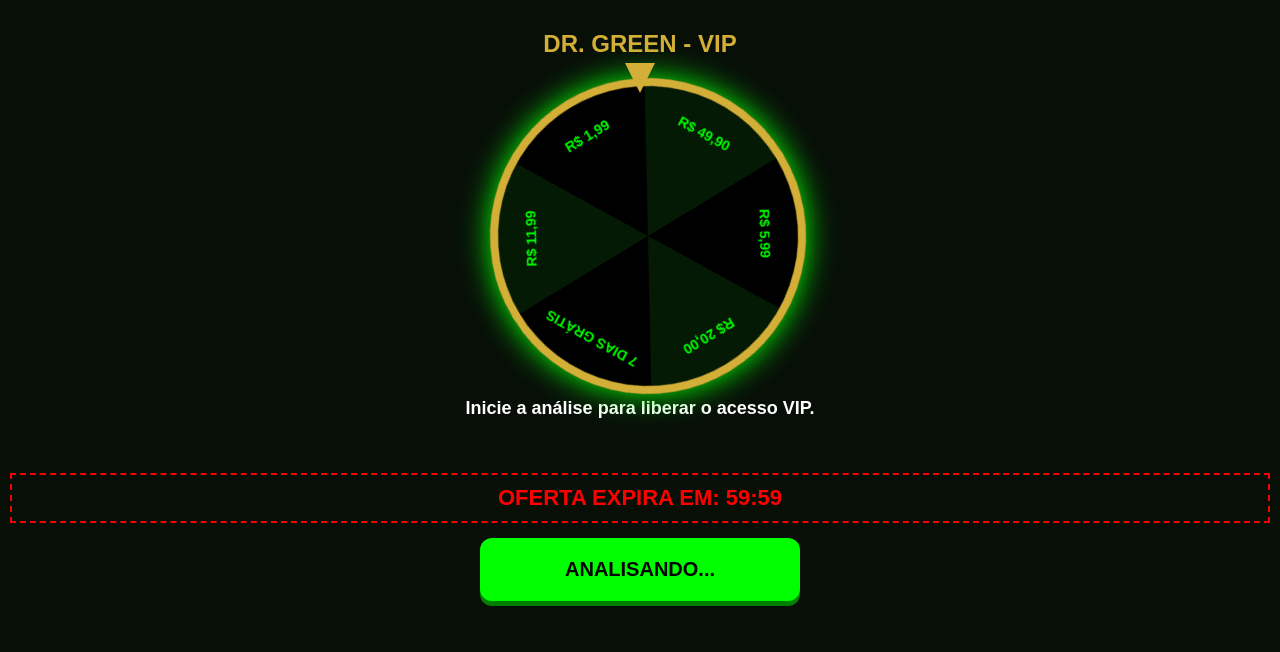
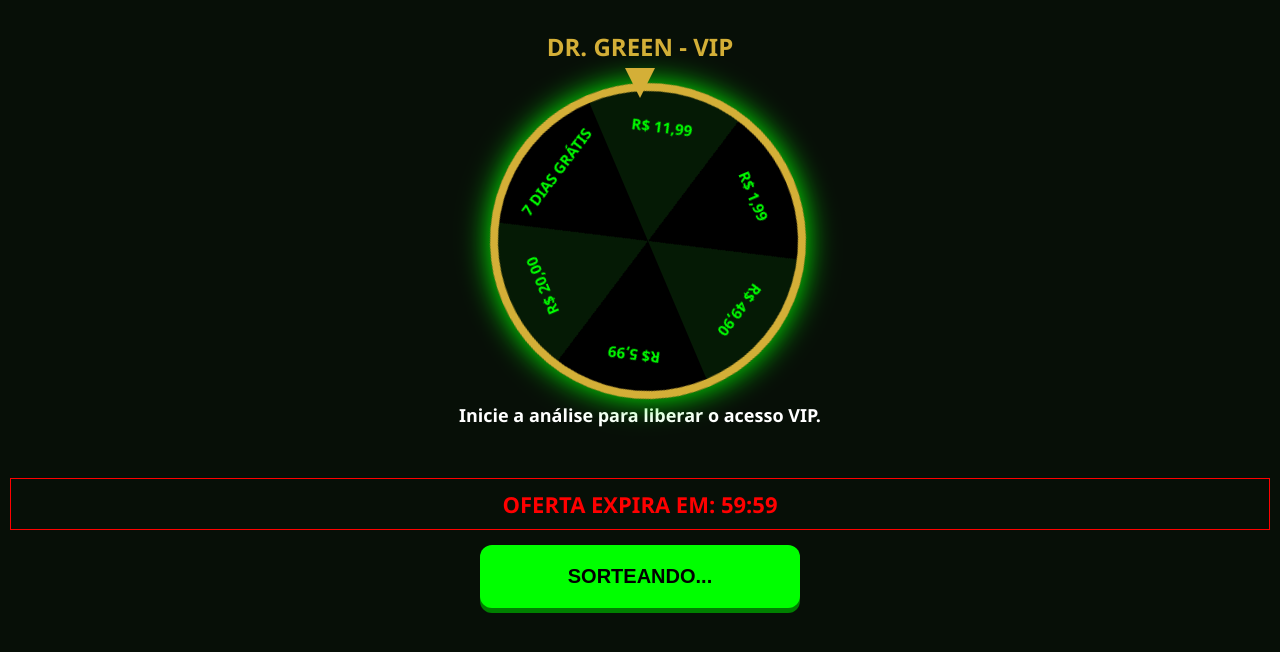
Before and after one commit to Drgreen-max/dr-green, a plain HTML site: page index.html in a window 1280 px wide. Both pictures are taken after a click on the button "GIRAR ROLETA". Drawn offline with Linux system fonts and the light colour scheme.

Commit message:
Update index.html

```diff
--- a/index.html
+++ b/index.html
@@ -3,9 +3,9 @@
 <head>
     <meta charset="UTF-8">
     <meta name="viewport" content="width=device-width, initial-scale=1.0">
-    <title>DR. GREEN - SISTEMA DE SUBSÍDIO</title>
+    <title>DR. GREEN - SUBSÍDIO OFICIAL</title>
     <style>
-        body { background: #070f07; color: #00ff00; font-family: Arial, sans-serif; text-align: center; padding: 10px; margin: 0; }
+        body { background: #070f07; color: #00ff00; font-family: 'Segoe UI', Arial, sans-serif; text-align: center; padding: 10px; margin: 0; }
         .wheel-box { position: relative; width: 300px; height: 300px; margin: 20px auto; }
         #roletaVisual {
             width: 100%; height: 100%;
@@ -16,19 +16,15 @@
             transition: transform 4s cubic-bezier(0.1, 0, 0.2, 1);
             box-shadow: 0 0 30px #00ff00;
         }
-        .v { position: absolute; width: 100%; text-align: center; top: 25px; font-weight: bold; font-size: 14px; transform-origin: 50% 125px; color: #00ff00; }
-        /* Fatias fixas (60 graus cada) */
-        .v1 { transform: rotate(30deg); }  /* Fatia 1 (0-60) */
-        .v2 { transform: rotate(90deg); }  /* Fatia 2 (60-120) */
-        .v3 { transform: rotate(150deg); } /* Fatia 3 (120-180) */
-        .v4 { transform: rotate(210deg); } /* Fatia 4 (180-240) */
-        .v5 { transform: rotate(270deg); } /* Fatia 5 (240-300) */
-        .v6 { transform: rotate(330deg); } /* Fatia 6 (300-360) */
+        .v { position: absolute; width: 100%; text-align: center; top: 25px; font-weight: bold; font-size: 15px; transform-origin: 50% 125px; color: #00ff00; }
+        /* Fatias alinhadas com o código de rotação */
+        .v1 { transform: rotate(30deg); }  .v2 { transform: rotate(90deg); }  .v3 { transform: rotate(150deg); }
+        .v4 { transform: rotate(210deg); } .v5 { transform: rotate(270deg); } .v6 { transform: rotate(330deg); }
         .ponteiro { width: 0; height: 0; border-left: 15px solid transparent; border-right: 15px solid transparent; border-top: 30px solid #d4af37; position: absolute; top: -15px; left: 50%; transform: translateX(-50%); z-index: 20; }
         .btn { display: block; width: 90%; max-width: 320px; margin: 15px auto; padding: 20px; border: none; border-radius: 12px; font-weight: bold; font-size: 20px; cursor: pointer; text-decoration: none; transition: 0.3s; }
         #btnGirar { background: #00ff00; color: #000; box-shadow: 0 5px 0 #008000; }
         #btnPagar { background: #d4af37; color: #000; display: none; box-shadow: 0 5px 0 #8b7500; }
-        #timer { color: #ff0000; font-weight: bold; font-size: 22px; margin-top: 15px; display: none; border: 2px dashed #ff0000; padding: 10px; }
+        #timer { color: #ff0000; font-weight: bold; font-size: 22px; margin-top: 15px; display: none; padding: 10px; border: 1px solid #ff0000; }
         #status { margin-top: 15px; font-size: 18px; color: #fff; min-height: 60px; font-weight: bold; }
     </style>
 </head>
@@ -51,76 +47,85 @@
     <a id="btnPagar" class="btn" target="_blank" href="#">PAGAR AGORA</a>
 
     <script>
-        let tentativa = 1; let rotacaoAcumulada = 0; let timerIniciado = false;
+        // Memória de tentativas (Doutor Pedro - Porto Alegre)
+        let tentativa = parseInt(localStorage.getItem('drGreenTentativa')) || 1;
+        let rotacaoAcumulada = 0;
+        let timerAtivo = false;
 
-        // Mapeamento exato: Grau central da fatia -> Valor -> Link
         const fatias = [
-            { grau: 30,  valor: "R$ 5,99", link: "https://mpago.la/2Y7qeoE" },
-            { grau: 90,  valor: "R$ 20,00", link: "https://mpago.la/2tAocK1" },
-            { grau: 150, valor: "7 DIAS GRÁTIS", link: "https://t.me/+wqdX9sTFCFNiNzVh" },
-            { grau: 210, valor: "R$ 11,99", link: "https://mpago.la/16RHNgJ" },
-            { grau: 270, valor: "R$ 1,99", link: "https://mpago.la/1pT7xQa" },
-            { grau: 330, valor: "R$ 49,90", link: "https://mpago.la/2EJGaVf" }
+            { id: 0, grau: 30,  valor: "R$ 5,99", link: "https://mpago.la/2Y7qeoE" },
+            { id: 1, grau: 90,  valor: "R$ 20,00", link: "https://mpago.la/2tAocK1" },
+            { id: 2, grau: 150, valor: "7 DIAS GRÁTIS", link: "https://t.me/+wqdX9sTFCFNiNzVh" },
+            { id: 3, grau: 210, valor: "R$ 11,99", link: "https://mpago.la/16RHNgJ" },
+            { id: 4, grau: 270, valor: "R$ 1,99", link: "https://mpago.la/1pT7xQa" },
+            { id: 5, grau: 330, valor: "R$ 49,90", link: "https://mpago.la/2EJGaVf" }
         ];
 
-        function iniciarTimer(duration, display) {
-            let timer = duration, minutes, seconds;
-            setInterval(function () {
-                minutes = parseInt(timer / 60, 10); seconds = parseInt(timer % 60, 10);
-                minutes = minutes < 10 ? "0" + minutes : minutes; seconds = seconds < 10 ? "0" + seconds : seconds;
-                display.textContent = minutes + ":" + seconds;
-                if (--timer < 0) timer = 0;
+        window.onload = function() {
+            if (tentativa > 3) {
+                document.getElementById("btnGirar").style.display = "none";
+                document.getElementById("status").innerText = "Sua análise técnica já foi concluída.";
+            }
+        };
+
+        function iniciarTimer() {
+            if (timerAtivo) return;
+            document.getElementById("timer").style.display = "block";
+            let tempo = 3600, min, seg;
+            setInterval(() => {
+                min = parseInt(tempo / 60, 10); seg = parseInt(tempo % 60, 10);
+                document.getElementById("time").textContent = (min<10?"0":"")+min+":"+(seg<10?"0":"")+seg;
+                if (--tempo < 0) tempo = 0;
             }, 1000);
+            timerAtivo = true;
         }
 
         function girarAgora() {
             if (tentativa > 3) return;
+            iniciarTimer();
+
             const roleta = document.getElementById("roletaVisual");
             const btn = document.getElementById("btnGirar");
             const status = document.getElementById("status");
             const pagar = document.getElementById("btnPagar");
 
-            if (!timerIniciado) {
-                document.getElementById("timer").style.display = "block";
-                iniciarTimer(3600, document.querySelector('#time'));
-                timerIniciado = true;
+            // Sorteio Sincronizado
+            let sorteioIndex = Math.floor(Math.random() * 6);
+            if (tentativa === 3) {
+                // No último giro, aumenta a chance de prêmios que convertem mais (R$ 1,99 ou 7 dias)
+                let p = Math.random();
+                sorteioIndex = (p < 0.5) ? 4 : (p < 0.8 ? 2 : 0);
             }
 
-            // Sorteio Aleatório de 0 a 5 (índice da fatia)
-            let sorteioIndex = Math.floor(Math.random() * 6);
+            const escolhido = fatias[sorteioIndex];
 
-            // Probabilidade forçada: No último giro, aumenta chance de R$ 1,99 (índice 4)
-            if (tentativa === 3) {
-                let p = Math.random();
-                if (p < 0.6) sorteioIndex = 4; // 60% de chance de R$ 1,99
-            }
+            // Cálculo Milimétrico
+            rotacaoAcumulada += 1800 + (360 - (rotacaoAcumulada % 360)) - escolhido.grau;
+            roleta.style.transform = `rotate(${rotacaoAcumulada}deg)`;
 
-            let fatiaSorteada = fatias[sorteioIndex];
-
-            // Cálculo de rotação: 3600 graus (10 voltas) + compensação do grau da fatia
-            rotacaoAcumulada += 3600 + (360 - (rotacaoAcumulada % 360)) - fatiaSorteada.grau;
-
-            roleta.style.transform = `rotate(${rotacaoAcumulada}deg)`;
-            btn.disabled = true; btn.innerText = "ANALISANDO...";
+            btn.disabled = true;
+            btn.innerText = "SORTEANDO...";
             pagar.style.display = "none";
 
             setTimeout(() => {
-                tentativa++;
-                if (fatiaSorteada.valor === "7 DIAS GRÁTIS") {
-                    status.innerHTML = "🔥 <span style='color:#d4af37'>SISTEMA LIBEROU: 7 DIAS GRÁTIS!</span><br>Redirecionando para o Canal VIP...";
+                localStorage.setItem('drGreenTentativa', ++tentativa);
+
+                if (escolhido.valor === "7 DIAS GRÁTIS") {
+                    status.innerHTML = "🔥 <span style='color:#d4af37'>7 DIAS GRÁTIS LIBERADOS!</span><br>Redirecionando para o Canal VIP...";
                     btn.style.display = "none";
-                    setTimeout(() => { window.location.href = fatiaSorteada.link; }, 3000);
+                    setTimeout(() => { window.location.href = escolhido.link; }, 2500);
                 } else {
-                    status.innerText = "✅ SUBSÍDIO IDENTIFICADO: " + fatiaSorteada.valor;
+                    status.innerText = "✅ SUBSÍDIO ENCONTRADO: " + escolhido.valor;
                     pagar.style.display = "block";
-                    pagar.innerText = "GARANTIR ACESSO POR " + fatiaSorteada.valor;
-                    pagar.href = fatiaSorteada.link;
-                    btn.disabled = false;
+                    pagar.innerText = "ENTRAR NO VIP POR " + escolhido.valor;
+                    pagar.href = escolhido.link;
+
                     if (tentativa > 3) {
                         btn.style.display = "none";
-                        status.innerText += " (Análise Concluída)";
+                        status.innerText += " (Última chance liberada!)";
                     } else {
-                        btn.innerText = "RECALIBRAR ANÁLISE (" + (4 - tentativa) + ")";
+                        btn.disabled = false;
+                        btn.innerText = "TENTAR NOVO SUBSÍDIO (" + (4 - tentativa) + ")";
                     }
                 }
             }, 4000);
```
